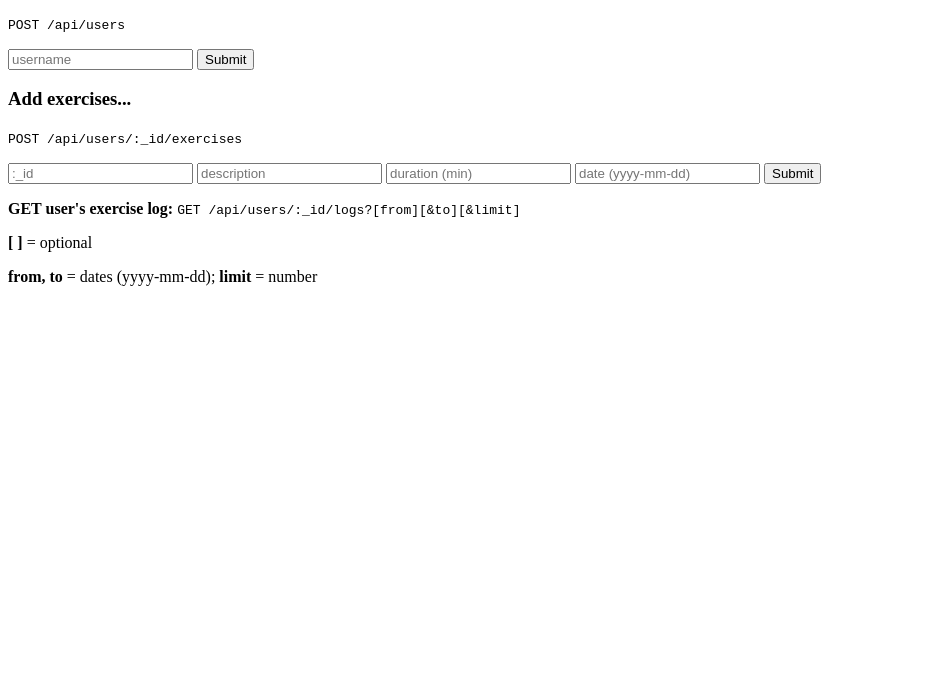
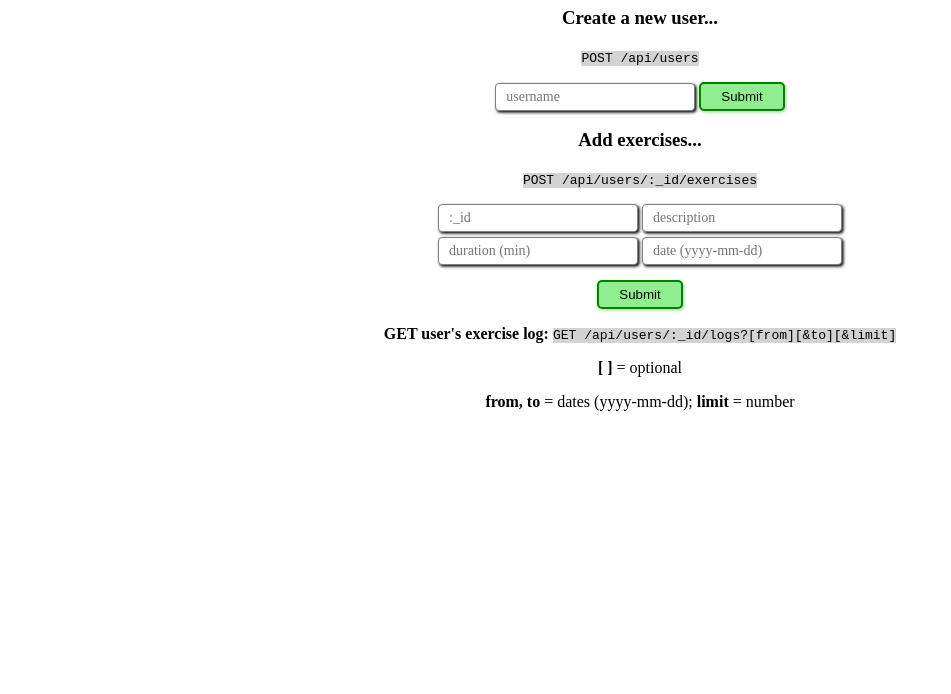
Before and after one commit to Programmer00777/exercise-tracker, a website: page views/index.html in a window 1280 px wide. Shown: the part 106-800 px from the top of the page, without its empty margins (0-951 px from the left). Drawn offline with Linux system fonts and the light colour scheme.

Commit message:
css added to an html page

```diff
--- a/public/style.css
+++ b/public/style.css
@@ -0,0 +1,45 @@
+body {
+    font-family: "Microsoft Sans Serif";
+}
+
+.container {
+    padding-top: 25px;
+    text-align: center;
+}
+
+code {
+    background-color: lightgray;
+}
+
+.text_input {
+    font-size: 14px;
+    border-radius: 4px;
+    padding: 5px 10px;
+    box-shadow: 1.5px 1.5px 3px black;
+    border: 1px solid gray;
+    font-family: Montserrat;
+}
+
+.text_input:focus {
+    background-color: #eeecee;
+    border: 1px solid black;
+}
+
+.grid_container {
+    display: grid;
+    grid-gap: 5px;
+    margin-bottom: 15px;
+}
+
+.submit_input {
+    padding: 5px 20px;
+    border-radius: 5px;
+    background-color: lightgreen;
+    border: 2px solid green;
+    box-shadow: 1.5px 1.5px 3px lightgreen;
+}
+
+.submit_input:hover {
+    cursor: pointer;
+    background-color: palegreen;
+}
--- a/views/index.html
+++ b/views/index.html
@@ -15,17 +15,23 @@
         <form action="/api/users" method="post">
             <h3>Create a new user...</h3>
             <p><code>POST /api/users</code></p>
-            <input type="text" name="username" id="username" placeholder="username"/>
-            <input type="submit" value="Submit">
+            <input class="text_input" type="text" name="username" id="username" placeholder="username"/>
+            <input type="submit" value="Submit" class="submit_input"/>
         </form>
         <form id="exerciseForm" method="post">
             <h3>Add exercises...</h3>
             <p><code>POST /api/users/:_id/exercises</code></p>
-            <input type="text" id="userID" name=":_id" placeholder=":_id"/>
-            <input type="text" id="description" name="description" placeholder="description"/>
-            <input type="text" id="duration" name="duration" placeholder="duration (min)"/>
-            <input type="text" id="date" name="date" placeholder="date (yyyy-mm-dd)"/>
-            <input type="submit" value="Submit"/>
+            <div class="grid_container">
+                <div class="grid_item">
+                    <input class="text_input" type="text" id="userID" name=":_id" placeholder=":_id"/>
+                    <input class="text_input" type="text" id="description" name="description" placeholder="description"/>
+                </div>
+                <div class="grid_item">
+                    <input class="text_input" type="text" id="duration" name="duration" placeholder="duration (min)"/>
+                    <input class="text_input" type="text" id="date" name="date" placeholder="date (yyyy-mm-dd)"/>
+                </div>
+            </div>
+            <input type="submit" value="Submit" class="submit_input"/>
         </form>
         <p>
             <strong>GET user's exercise log: </strong>
```
